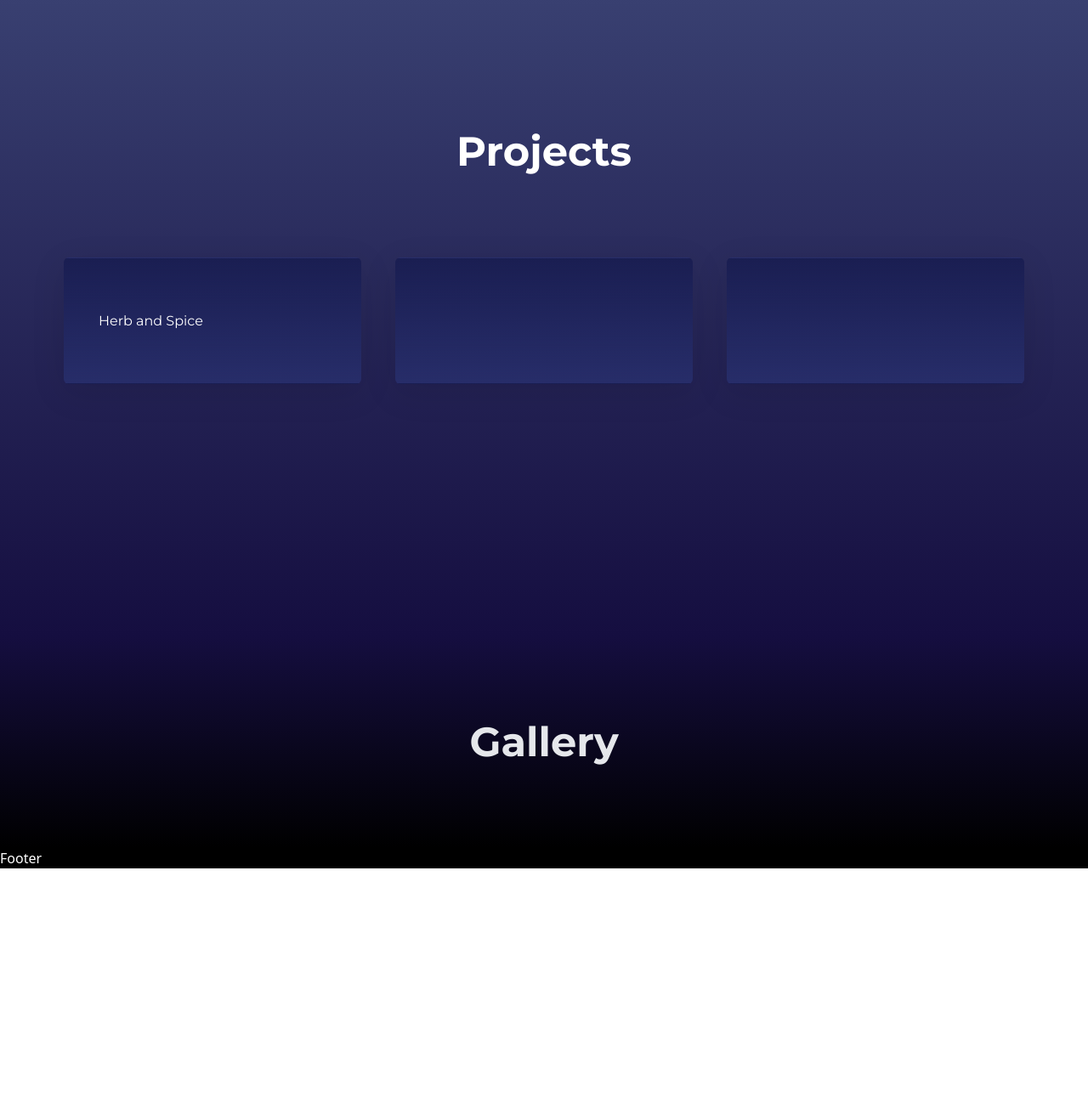
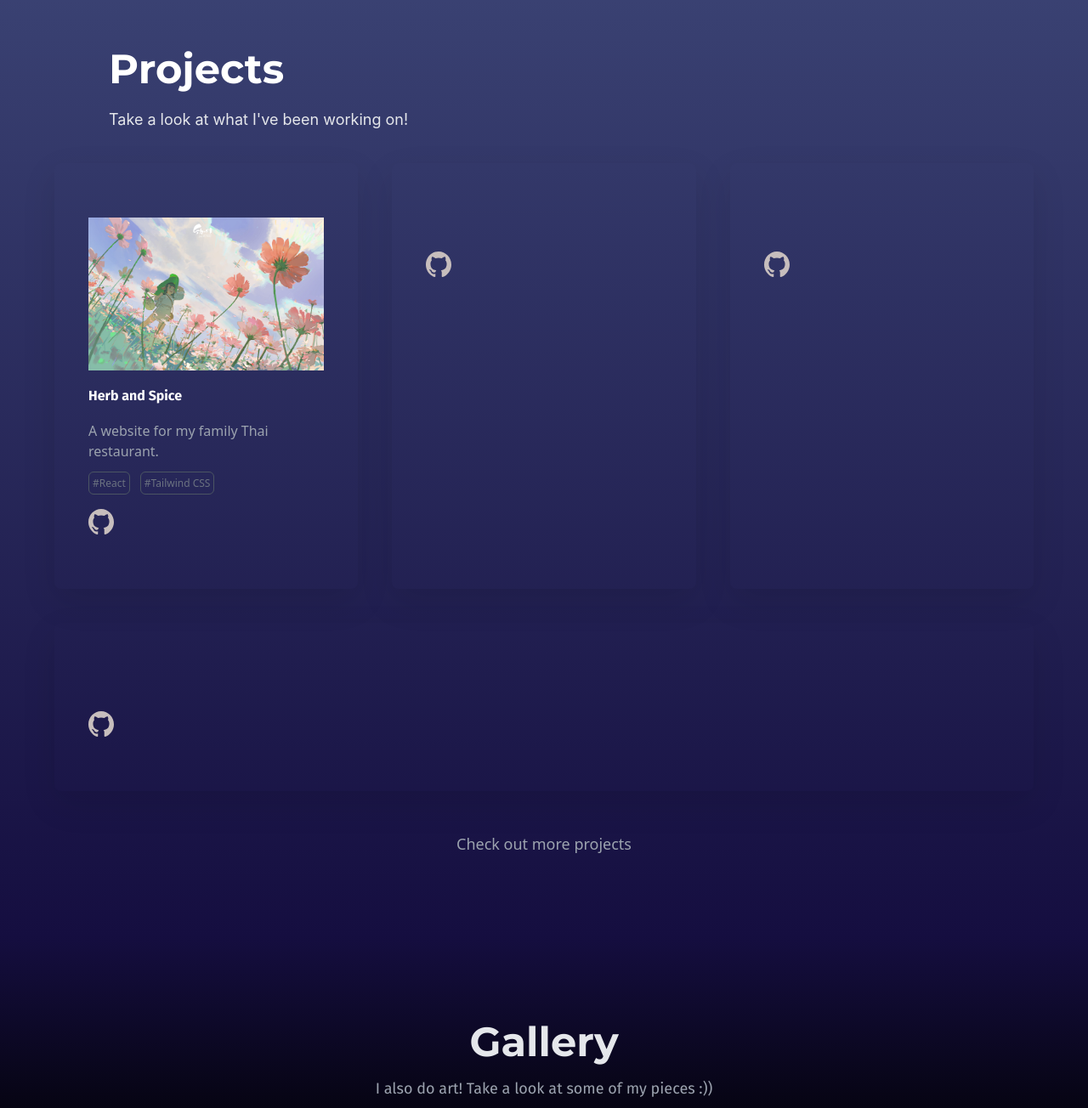
Before and after one commit to phasuk15/Sye-Phasuk, a React (Create React App) app: page / in a window 1280 px wide. Shown: the part 1566-2870 px from the top of the page at 85% size. Before the commit the page ends 2588 px from the top, so only its background shows below. Built offline with nearby package versions, Linux system fonts and the light colour scheme; a web font is replaced by a local one.

Commit message:
a little bit more in each section lol

```diff
--- a/src/App.js
+++ b/src/App.js
@@ -34,7 +34,7 @@ function App() {
         <section className='bg-wave-blue '>
           <Projects />
         </section>
-        <section className='bg-black'>
+        <section className='padding flex bg-gradient-to-b from-deep-blue to-black'>
           <Gallery />
         </section>
         <section className='bg-black'>
--- a/src/components/ProjectCard.jsx
+++ b/src/components/ProjectCard.jsx
@@ -1,11 +1,35 @@
 
+import Ripple from "./Ripple"
+import GithubIcon from "./icons/GithubIcon"
 
-const ProjectCard = ({img, title, }) => {
+const ProjectCard = ({img, title, description, skills=[]}) => {
   return (
-    <div className="flex-1 sm:w-[350px] sm:min-w-[350px] w-full rounded-md shadow-3xl px-10 py-16 transition-transform bg-[#272d69] bg-gradient-to-b from-[#1a1e52] border border-transparent hover:border-current hover:glow-project">
-      <p className="font-montserrat text-base text-white">
+    <div className="flex-1 sm:w-[350px] sm:min-w-[350px] w-full rounded-lg shadow-3xl px-10 py-16 border-boxShadow group group-hover:bg-gray-900/50 transition-colors duration-300">
+      <Ripple />
+
+      <img
+        src={img}
+
+      />
+      <p className="font-fira font-bold text-base text-white mt-5">
         {title}
       </p>
+      <p className="text-gray-400 font-archivo mt-5">
+        {description}
+      </p>
+
+    <p className="flex flex-row gap-3 justify-start flex-wrap mt-3">
+      {skills.map((skill, index) => (
+        <div key={index}>
+          <span className="text-xs border rounded-md text-gray-500 px-1 py-1 border-gray-600">
+            #{skill}
+          </span>
+        </div>
+      ))}
+    </p>
+    <div className="mt-5">
+      <GithubIcon/>
+    </div>
     </div>
   )
 }
--- /dev/null
+++ b/src/components/Ripple.jsx
@@ -0,0 +1,45 @@
+import { useState, useRef } from "react";
+
+const Ripple = () => {
+  const [rippleArray, setRippleArray] = useState([]);
+
+  const createRipple = (event) => {
+    const rippleContainer = event.currentTarget.getBoundingClientRect();
+    const size = rippleContainer.width;
+    const x = event.clientX - rippleContainer.left - size / 2;
+    const y = event.clientY - rippleContainer.top - size / 2;
+
+    const newRipple = {
+      x,
+      y,
+      size,
+      key: new Date().getTime(), // Unique key for each ripple
+    };
+
+    setRippleArray((prevRipples) => [...prevRipples, newRipple]);
+
+    // Remove ripple after animation
+    setTimeout(() => {
+      setRippleArray((prevRipples) => prevRipples.slice(1));
+    }, 600); // Match the duration of your CSS animation
+  };
+
+  return (
+    <div className="relative overflow-hidden" onMouseDown={createRipple}>
+      {rippleArray.map((ripple) => (
+        <span
+          key={ripple.key}
+          style={{
+            left: ripple.x,
+            top: ripple.y,
+            width: ripple.size,
+            height: ripple.size,
+          }}
+          className="ripple"
+        />
+      ))}
+    </div>
+  );
+};
+
+export default Ripple;
--- a/src/index.css
+++ b/src/index.css
@@ -2,6 +2,8 @@
 @import url("https://fonts.googleapis.com/css2?family=Montserrat:wght@100;200;300;400;500;600;700;800;900&family=Palanquin:wght@100;200;300;400;500;600;700&display=swap");
 
 @import url('https://fonts.googleapis.com/css2?family=Fira+Sans:ital,wght@0,100;0,200;0,300;0,400;0,500;0,600;0,700;0,800;0,900;1,100;1,200;1,300;1,400;1,500;1,600;1,700;1,800;1,900&display=swap');
+
+@import url('https://fonts.googleapis.com/css2?family=Archivo+Narrow:ital,wght@0,400..700;1,400..700&display=swap');
 
 
 @tailwind base;
@@ -71,4 +73,21 @@
     }
   }
 
+  .ripple {
+    position: absolute;
+    border-radius: 50%;
+    background: rgba(255, 255, 255, 0.6); /* Adjust color and opacity */
+    transform: scale(0);
+    animation: ripple 0.6s linear;
+    pointer-events: none; /* Prevent mouse interaction */
+  }
+
+  @keyframes ripple {
+    to {
+      transform: scale(4); /* Control the size of the ripple */
+      opacity: 0;
+    }
+  }
+
+
 }
--- a/src/sections/Aboutme.jsx
+++ b/src/sections/Aboutme.jsx
@@ -13,9 +13,9 @@ const Aboutme = () => {
         <h2 className="text-white text-4xl font-bold font-montserrat text-center">
           About <span className="text-light-pink">Me</span>
         </h2>
-        <div className="flex gap-10 justify-around items-start w-full max-lg:flex-col padding-y font-fira">
+        <div className="flex gap-10 justify-around items-start w-full max-lg:flex-col padding-y font-inter">
           <div>
-            <p className="text-xl font-bold text-white italics">
+            <p className="text-xl font-bold text-white italics font-fira">
               A little about me ...
             </p>
             <p className="flex flex-1 text-gray-200 lg:max-w-lg mt-5">
@@ -26,13 +26,13 @@ const Aboutme = () => {
             </p>
           </div>
           <div className="flex flex-col justify-center items-start text-white">
-            <p className="font-montserrat font-bold text-xl">
+            <p className="font-archivo font-bold text-xl">
               Find me!
             </p>
             <p className='mt-5'>
               I post vlogs on my Youtube :))
             </p>
-            <button className='mt-5 flex flex-wrap gap-10 hover:border-light-purple'>
+            <button className='mt-5 flex flex-wrap gap-10'>
               <LinkedInIcon/>
               <GithubIcon/>
               <InstagramIcon/>
--- a/src/sections/Gallery.jsx
+++ b/src/sections/Gallery.jsx
@@ -1,10 +1,13 @@
 
 const Gallery = () => {
   return (
-    <section className="padding bg-gradient-to-b from-deep-blue to-black">
+    <section className="text-center relative w-full max-container flex flex-col">
         <h4 className="text-gray-200 text-4xl flex font-bold font-montserrat justify-center items-center">
             Gallery
         </h4>
+        <p className="text-gray-400 font-fira text-lg mt-4">
+          I also do art! Take a look at some of my pieces :))
+        </p>
     </section>
   )
 }
--- a/src/sections/Nav.jsx
+++ b/src/sections/Nav.jsx
@@ -18,11 +18,11 @@ const Nav = ({paused, togglePaused}) => {
 
                 />
             </button>
-            <ul className='flex-1 flex justify-end items-center gap-16 text-gray-400 max-md:hidden'>
-              <Link to='/HomePage' className="">Home</Link>
-              <button>About me</button>
-              <button>Projects</button>
-              <button>Gallery</button>
+            <ul className='flex-1 flex justify-end items-center gap-16 text-gray-400 max-md:hidden '>
+              <Link to='/HomePage' className="hover:text-white">Home</Link>
+              <button className="hover:text-white">About me</button>
+              <button className="hover:text-white">Projects</button>
+              <button className="hover:text-white">Gallery</button>
             </ul>
             <button className='hidden max-md:block'>
               <img
--- a/src/sections/Projects.jsx
+++ b/src/sections/Projects.jsx
@@ -1,18 +1,36 @@
+
 import ProjectCard from "../components/ProjectCard"
+import image from "../assets/images/poppy field.jpg"
 
 
 const Projects = () => {
+
+  const HBskills = [
+    "React", "Tailwind CSS"
+  ]
+
   return (
-    <section className="relative w-screen h-screen bg-gradient-to-b from-wave-blue to-deep-blue padding flex flex-col justify-center items-center">
-      <h3 className="font-montserrat text-white text-4xl font-bold">
+    <section className="relative bg-gradient-to-b from-wave-blue to-deep-blue padding flex flex-col">
+      <h3 className="font-montserrat text-white text-4xl font-bold padding-x">
         Projects
       </h3>
-      <div className="padding-y gap-10 flex flex-wrap justify-center">
-        <ProjectCard title="Herb and Spice"/>
+      <p className="text-gray-200 mt-5 font-inter padding-x text-lg">
+        Take a look at what I've been working on!
+      </p>
+      <div className="py-10 gap-10 flex flex-wrap justify-center">
+        <ProjectCard
+          title="Herb and Spice"
+          description="A website for my family Thai restaurant."
+          skills={HBskills}
+          img={image}
+        />
+        <ProjectCard />
         <ProjectCard />
         <ProjectCard />
       </div>
-
+      <p className="flex justify-center text-gray-400 font-archivo mt-3 text-lg">
+        Check out more projects
+      </p>
     </section>
   )
 }
--- a/tailwind.config.js
+++ b/tailwind.config.js
@@ -21,6 +21,7 @@ module.exports = {
       fontFamily: {
         montserrat: ['Montserrat', 'sans-serif'],
         fira: ['Fira Sans', 'sans-serif'],
+        inter: ['Inter', 'sans-serif'],
       },
       colors: {
         'primary': "#ECEEFF",
@@ -33,7 +34,7 @@ module.exports = {
         'deep-blue': "#150e40"
       },
       boxShadow: {
-        '3xl': '0 10px 40px rgba(0, 0, 0, 0.1)'
+        '3xl': '0 15px 40px rgba(0, 0, 0, 0.1)'
       },
       screens: {
         "wide": "1440px"
```
Also changed, not shown: src/assets/images/poppy field.jpg (added).
